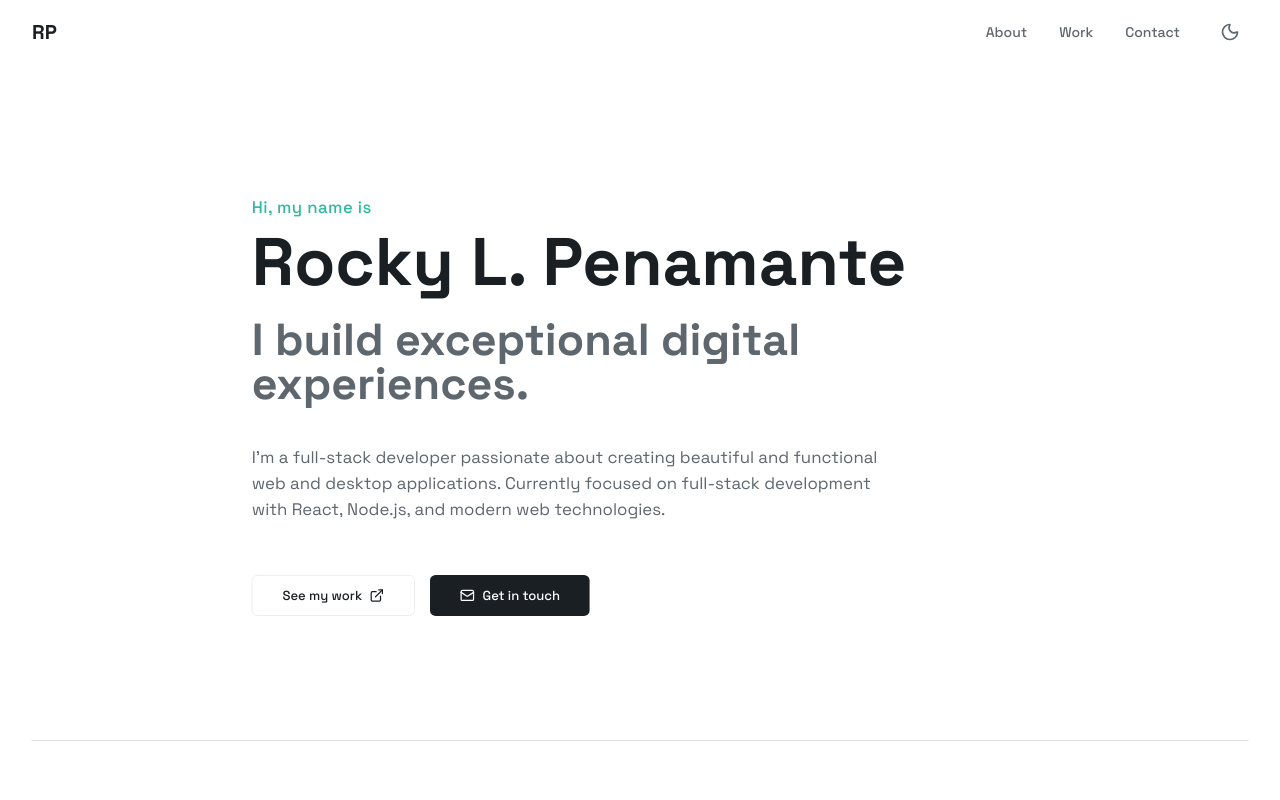
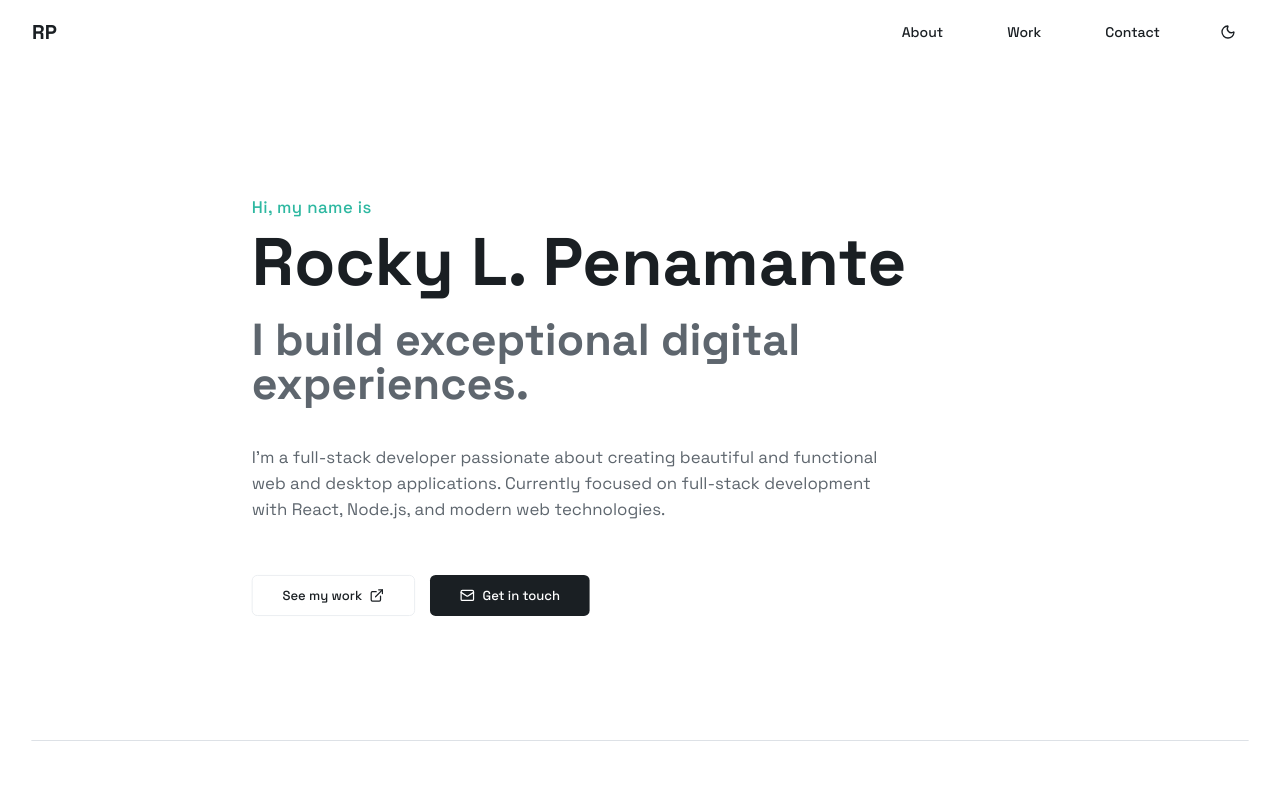
Before and after one commit to Kiro2-3/WebsitePortfolioV2, a React (Vite) app: page / in a window 1280 px wide. Shown: the top 800 px of the page. Built offline with nearby package versions, Linux system fonts and the light colour scheme.

Commit message:
Replace header navigation and theme toggle with shadcn/ui components
cgen-13ba745c8006480a872355bfe2edc5b6

```diff
--- a/client/pages/Index.tsx
+++ b/client/pages/Index.tsx
@@ -214,27 +214,31 @@ export default function Index() {
             <p>RP</p>
           </div>
           <div className="hidden md:flex items-center gap-8">
-            <button
+            <Button
               onClick={() => scrollToSection("about")}
-              className="text-sm font-medium text-muted-foreground hover:text-accent transition-colors"
+              variant="ghost"
+              className="text-sm font-medium"
             >
               About
-            </button>
-            <button
+            </Button>
+            <Button
               onClick={() => scrollToSection("work")}
-              className="text-sm font-medium text-muted-foreground hover:text-accent transition-colors"
+              variant="ghost"
+              className="text-sm font-medium"
             >
               Work
-            </button>
-            <button
+            </Button>
+            <Button
               onClick={() => scrollToSection("contact")}
-              className="text-sm font-medium text-muted-foreground hover:text-accent transition-colors"
+              variant="ghost"
+              className="text-sm font-medium"
             >
               Contact
-            </button>
-            <button
+            </Button>
+            <Button
               onClick={() => setIsDark(!isDark)}
-              className="p-2 text-muted-foreground hover:text-accent transition-colors"
+              variant="ghost"
+              size="icon"
               aria-label="Toggle dark mode"
             >
               {isDark ? (
@@ -242,13 +246,15 @@ export default function Index() {
               ) : (
                 <Moon className="w-5 h-5" />
               )}
-            </button>
+            </Button>
 
           </div>
           {/* Mobile dark mode toggle */}
-          <button
+          <Button
             onClick={() => setIsDark(!isDark)}
-            className="md:hidden p-2 text-muted-foreground hover:text-accent transition-colors"
+            variant="ghost"
+            size="icon"
+            className="md:hidden"
             aria-label="Toggle dark mode"
           >
             {isDark ? (
@@ -256,7 +262,7 @@ export default function Index() {
             ) : (
               <Moon className="w-5 h-5" />
             )}
-          </button>
+          </Button>
         </nav>
       </header>
 
```
